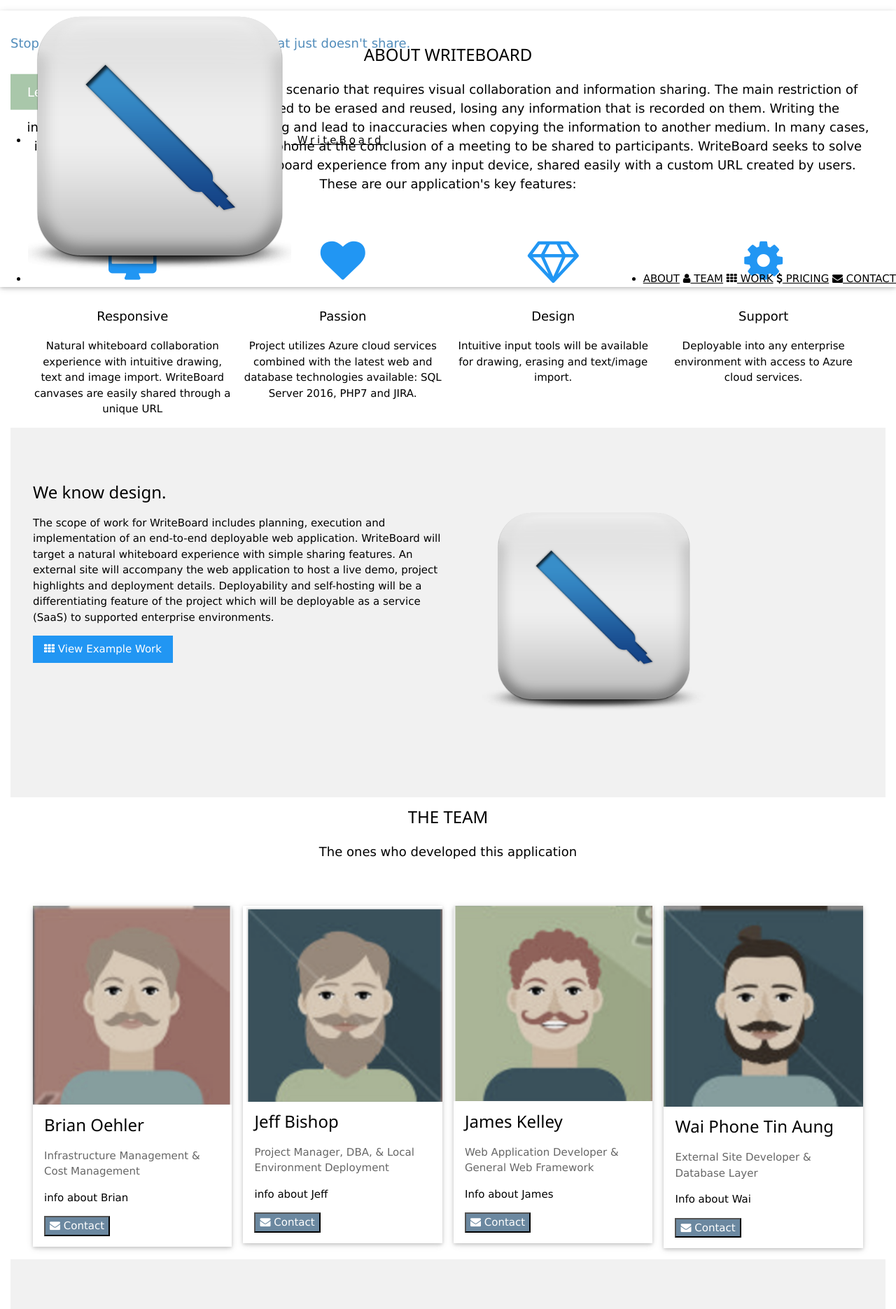
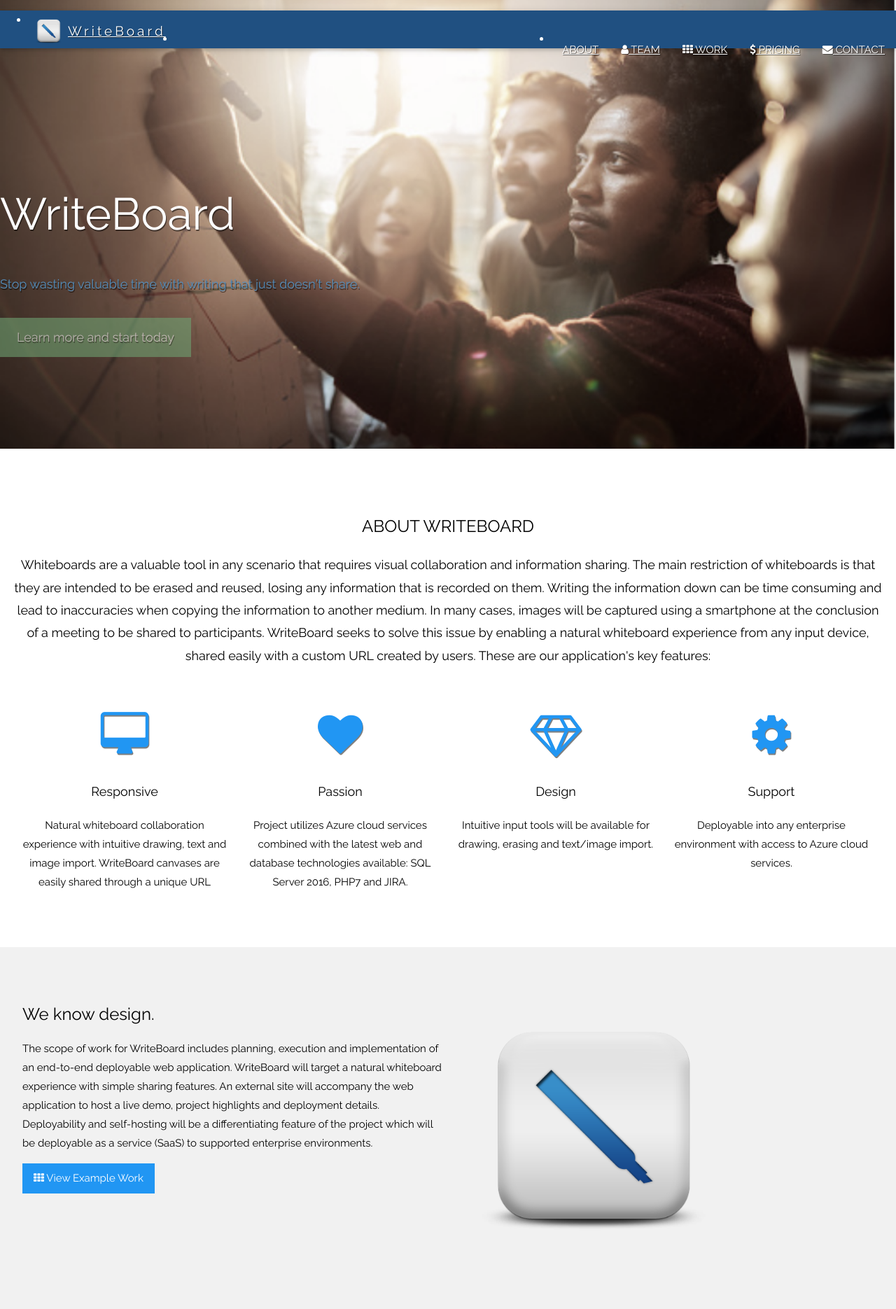
Before and after one commit to ITC4840-WG2/writeboard.spotlight, an ASP.NET Core app: page /External in a window 1280 px wide. Shown: the top 1870 px of the page at 70% size. Run offline with ASP.NET Core 8, Linux system fonts and the light colour scheme; the project's own start-up code is not run, and a stand-in starts its controllers and pages; some libraries are stand-ins or nearby versions.

Commit message:
Various styling tweaks. Reverse and scale up cover image, reduce padding

```diff
--- a/src/writeboard.ext/Views/External/Index.cshtml
+++ b/src/writeboard.ext/Views/External/Index.cshtml
@@ -5,7 +5,7 @@
 <!-- Header with full-height image -->
 <header class="bgimg-1 w3-display-container w3-grayscale-min" id="home">
     <div class="w3-display-left w3-padding-xxlarge w3-text-blue">
-        <span class="w3-jumbo w3-hide-small">WriteBoard</span><br>
+        <span class="wb-header-logo w3-jumbo w3-hide-small">WriteBoard</span><br>
         <span class="w3-xxlarge w3-hide-large w3-hide-medium">WriteBoard</span><br>
         <span class="w3-large">Stop wasting valuable time with writing that just doesn't share.</span>
         <p>
@@ -16,7 +16,7 @@
     </div>
 </header>
 <!-- About Section -->
-<div class="w3-container w3-padding-128" id="about">
+<div class="w3-container w3-padding-64" id="about">
     <h3 class="w3-center">ABOUT WRITEBOARD</h3>
     <p class="w3-center w3-large">
         Whiteboards are a valuable tool in any scenario that requires visual collaboration and information sharing. The main restriction of whiteboards is that they are intended to be erased and reused, losing any information that is recorded on them. Writing the information down can be time consuming and lead to inaccuracies when copying the information to another medium. In many cases, images will be captured using a smartphone at the conclusion of a meeting to be shared to participants. WriteBoard seeks to solve this issue by enabling a natural whiteboard experience from any input device, shared easily with a custom URL created by users. These are our application's key features:
@@ -27,7 +27,6 @@
             <p class="w3-large">Responsive</p>
             <p>
                 Natural whiteboard collaboration experience with intuitive drawing, text and image import. WriteBoard canvases are easily shared through a unique URL
-
             </p>
         </div>
         <div class="w3-quarter">
@@ -61,7 +60,7 @@
     </div>
 </div>
 <!-- Team Section -->
-<div class="w3-container w3-padding-128" id="team">
+<div class="w3-container w3-padding-64" id="team">
     <h3 class="w3-center">THE TEAM</h3>
     <p class="w3-center w3-large">The ones who developed this application</p>
     <div class="w3-row-padding w3-grayscale" style="margin-top:64px">
@@ -139,7 +138,7 @@
     </div>
 </div>
 <!-- Work Section -->
-<div class="w3-container w3-padding-128" id="work">
+<div class="w3-container w3-padding-64" id="work">
     <h3 class="w3-center">Examples</h3>
     <p class="w3-center w3-large">What people have done with WhiteBoard. (this is where we post images of example projects)</p>
     <div class="w3-row-padding" style="margin-top:64px">
@@ -203,7 +202,7 @@
     </div>
 </div>
 <!-- Pricing Section -->
-<div class="w3-container w3-padding-128 w3-center w3-dark-grey" id="pricing">
+<div class="w3-container w3-padding-64 w3-center w3-dark-grey" id="pricing">
     <h3>PRICING</h3>
     <p class="w3-large">Choose a pricing plan that fits your needs.</p>
     <div class="w3-row-padding" style="margin-top:64px">
@@ -258,7 +257,7 @@
     </div>
 </div>
 <!-- Contact Section -->
-<div class="w3-container w3-padding-128 w3-light-grey" id="contact">
+<div class="w3-container w3-padding-64 w3-light-grey" id="contact">
     <h3 class="w3-center">CONTACT</h3>
     <p class="w3-center w3-large">Lets get in touch. Send us a message:</p>
     <div class="w3-row-padding" style="margin-top:64px">
--- a/src/writeboard.ext/Views/Shared/_Layout.cshtml
+++ b/src/writeboard.ext/Views/Shared/_Layout.cshtml
@@ -18,7 +18,7 @@
         <link rel="stylesheet" href="http://www.w3schools.com/lib/w3.css">
         <link rel="stylesheet" href="https://fonts.googleapis.com/css?family=Raleway">
         <link rel="stylesheet" href="https://cdnjs.cloudflare.com/ajax/libs/font-awesome/4.7.0/css/font-awesome.min.css">
-        <link rel="stylesheet" href="~/css/site.min.css" asp-append-version="true" />
+        <link rel="stylesheet" href="~/css/site.css" asp-append-version="true" />
     </environment>
 </head>
 <body>
--- a/src/writeboard.ext/wwwroot/css/site.css
+++ b/src/writeboard.ext/wwwroot/css/site.css
@@ -7,8 +7,9 @@
 .bgimg-1 {
     background-position: center;
     background-size: cover;
-    background-image: url("cover1.png");
+    background-image: url("/images/cover_header.png");
     min-height: 100%;
+    padding-top: 25%;
 }
 
 #wb-brand {
@@ -36,3 +37,17 @@
     color: #fff;
     text-shadow: 1px 1px rgba(0,0,0,.5);
 }
+
+.w3-display-left {
+    position: inherit;
+    margin-top: 59px;
+}
+
+.wb-header-logo {
+    color: #fff !important;
+    text-shadow: 1px 2px rgba(0,0,0,.5) !important;
+}
+
+.w3-text-blue, .w3-hover-text-blue:hover {
+    text-shadow: 1px 2px rgba(0,0,0,.5) !important;
+}
```
Also changed, not shown: src/writeboard.ext/wwwroot/css/cover1.png (deleted), src/writeboard.ext/wwwroot/images/cover1.png (deleted), src/writeboard.ext/wwwroot/images/cover_header.png (added).
